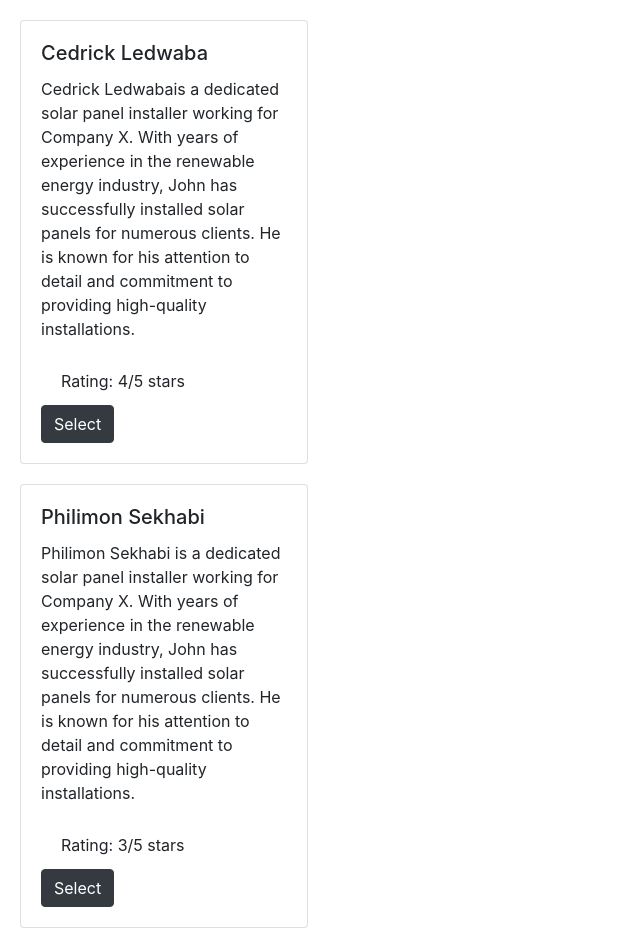
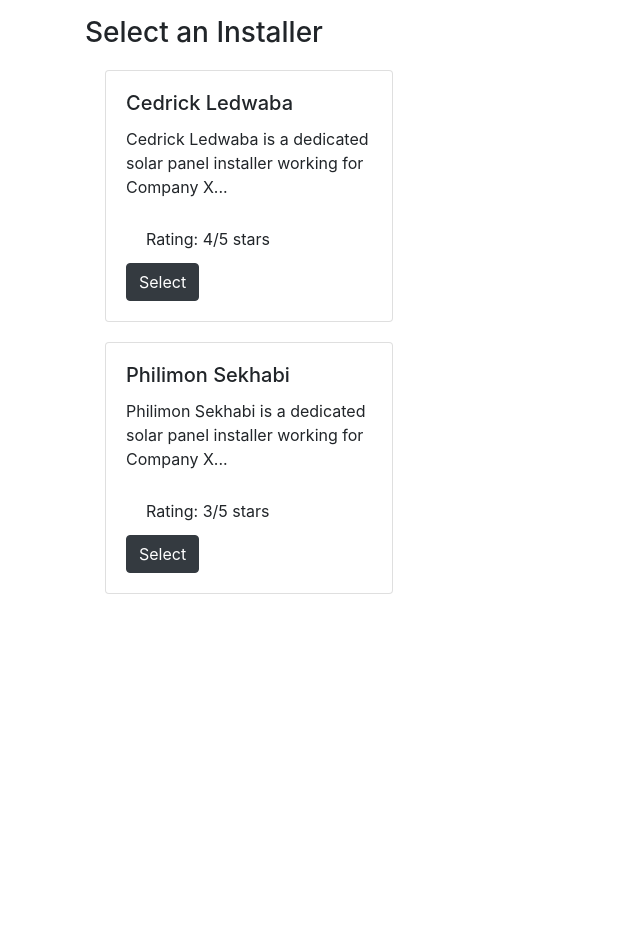
Before and after one commit to NeyoCreator/uwanja-wa-michezo, a Flask app: page /installer in a window 1280 px wide. Shown: the part 56-1004 px from the top of the page, without its empty margins (0-640 px from the left). After the commit the page ends 650 px from the top, so only its background shows below. Run offline with Flask 3, Linux system fonts and the light colour scheme; some libraries are stand-ins or nearby versions.

Commit message:
Finalized the saving of sessions

```diff
--- a/app.py
+++ b/app.py
@@ -49,7 +49,8 @@ def consumption():
             'selected_appliances': selected_appliances.split(','),
             'total_wattage': total_wattage
         }
-        print('consumtion_data',consumption_data)
+        session['consumption_data'] = consumption_data
+        print(session)
         # save_to_json(consumption_data)
 
         # Redirect to the next page or perform other actions
@@ -57,15 +58,46 @@ def consumption():
 
     return render_template('consumption.html')
 
-@app.route('/device')
+@app.route('/device', methods=['GET', 'POST'])
 def device():
+    if request.method == 'POST':
+        # Retrieve data from the form
+        component_list = request.form.get('componentList')
+
+        # Do something with the data, for example, save it to a JSON file
+        device_data = {
+            'component_list': component_list.split(',')
+        }
+        session['device_data'] = device_data
+        print("session",session)
+        # save_to_json(device_data)
+
+        # Redirect to the next page or perform other actions
+        return redirect(url_for('installer'))
+
+
     return render_template('device.html')
 
-@app.route('/installer')
+@app.route('/installer',methods = ['GET','POST'])
 def installer():
+    if request.method == 'POST':
+        # Retrieve data from the form
+        installer_name = request.form.get('installer_name')
+        installer_rating = request.form.get('installer_rating')
+
+        # Do something with the data, for example, save it to a JSON file
+        installer_data = {
+            'installer_name': installer_name,
+            'installer_rating': installer_rating
+        }
+        session['installer_data'] = installer_data
+        print("session", session)
+
+        # Redirect to the next page or perform other actions
+        return redirect(url_for('delivery'))
     return render_template('installer.html')
 
-@app.route('/delivery')
+@app.route('/delivery', methods=['GET','POST'])
 def delivery():
     return render_template('delivery.html')
 
--- a/templates/installer.html
+++ b/templates/installer.html
@@ -21,16 +21,12 @@
 
     <!-- Navigation Bar -->
     <nav class="navbar navbar-dark navbar-1 bg-dark">
-        <!-- Navbar brand -->
         <a class="navbar-brand" href="#">Mwanga Energies</a>
-        <!-- Collapse button -->
         <button class="navbar-toggler" type="button" data-toggle="collapse" data-target="#navbarSupportedContent15"
           aria-controls="navbarSupportedContent15" aria-expanded="false" aria-label="Toggle navigation">
           <span class="navbar-toggler-icon"></span>
         </button>
-        <!-- Collapsible content -->
         <div class="collapse navbar-collapse" id="navbarSupportedContent15">
-          <!-- Links -->
           <ul class="navbar-nav mr-auto">
             <li class="nav-item active">
               <a class="nav-link" href="#">Home <span class="sr-only">(current)</span></a>
@@ -42,49 +38,42 @@
               <a class="nav-link" href="#">Pricing</a>
             </li>
           </ul>
-          <!-- Links -->
         </div>
-        <!-- Collapsible content -->
     </nav>
 
-    <!-- <div class="container mt-3"> -->
-        <!-- <h3>Installer Details</h3> -->
+    <!-- Installer Cards -->
+    <div class="container mt-3">
+        <h3>Select an Installer</h3>
 
-        <!-- Card with Installer Details -->
-        <!-- <div class="card">
-            <img src="installer_image.jpg" class="card-img-top" alt="Installer Image">
-            <div class="card-body">
-                <h5 class="card-title">Installer Name</h5>
-                <p class="card-text">Rating: 4 out of 5 stars</p>
-            </div>
-            <button class="btn btn-primary select-btn">Select</button>
-        </div> -->
-    <!-- </div> -->
-
+        <!-- Installer Cards -->
         <div class="card" style="width: 18rem;">
-        <!-- <img src="images/image.jpg" class="card-img-top" alt="..."> -->
             <div class="card-body">
                 <h5 class="card-title">Cedrick Ledwaba</h5>
-            <p class="card-text">Cedrick Ledwabais a dedicated solar panel installer working for Company X. With years of experience in the renewable energy industry, John has successfully installed solar panels for numerous clients. He is known for his attention to detail and commitment to providing high-quality installations.</p>
+                <p class="card-text">Cedrick Ledwaba is a dedicated solar panel installer working for Company X...</p>
                 <ul class="list-group list-group-flush">
                     <li class="list-group-item">Rating: 4/5 stars</li>
                 </ul>
-            <button class="btn btn-dark">Select</button>
-
+                <form action="{{ url_for('installer') }}" method="post">
+                    <input type="hidden" name="installer_name" value="Cedrick Ledwaba">
+                    <input type="hidden" name="installer_rating" value="4/5 stars">
+                    <button type="submit" class="btn btn-dark select-btn">Select</button>
+                </form>
             </div>
-
-
         </div>
 
         <div class="card" style="width: 18rem;">
-        <!-- <img src="images/image.jpg" class="card-img-top" alt="..."> -->
             <div class="card-body">
                 <h5 class="card-title">Philimon Sekhabi</h5>
-            <p class="card-text">Philimon Sekhabi is a dedicated solar panel installer working for Company X. With years of experience in the renewable energy industry, John has successfully installed solar panels for numerous clients. He is known for his attention to detail and commitment to providing high-quality installations.</p>
+                <p class="card-text">Philimon Sekhabi is a dedicated solar panel installer working for Company X...</p>
                 <ul class="list-group list-group-flush">
                     <li class="list-group-item">Rating: 3/5 stars</li>
                 </ul>
-            <button class="btn btn-dark">Select</button>
+                <form action="{{ url_for('installer') }}" method="post">
+                    <input type="hidden" name="installer_name" value="Philimon Sekhabi">
+                    <input type="hidden" name="installer_rating" value="3/5 stars">
+                    <button type="submit" class="btn btn-dark select-btn">Select</button>
+                </form>
+            </div>
         </div>
     </div>
 
```
Also changed, not shown: templates/device.html (+30 -50 lines). Lines whose indentation alone changed are shown as unchanged.
